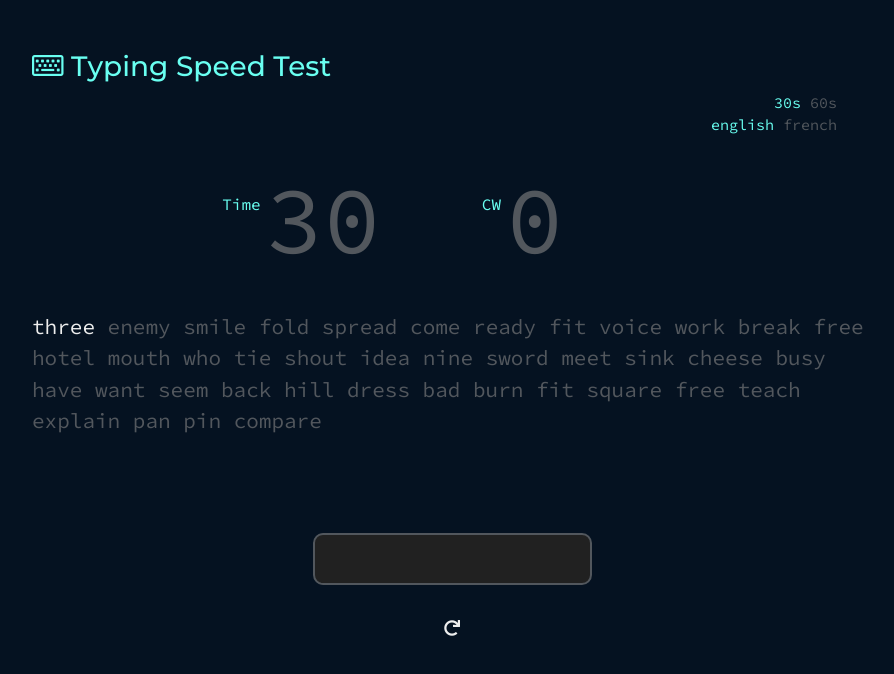
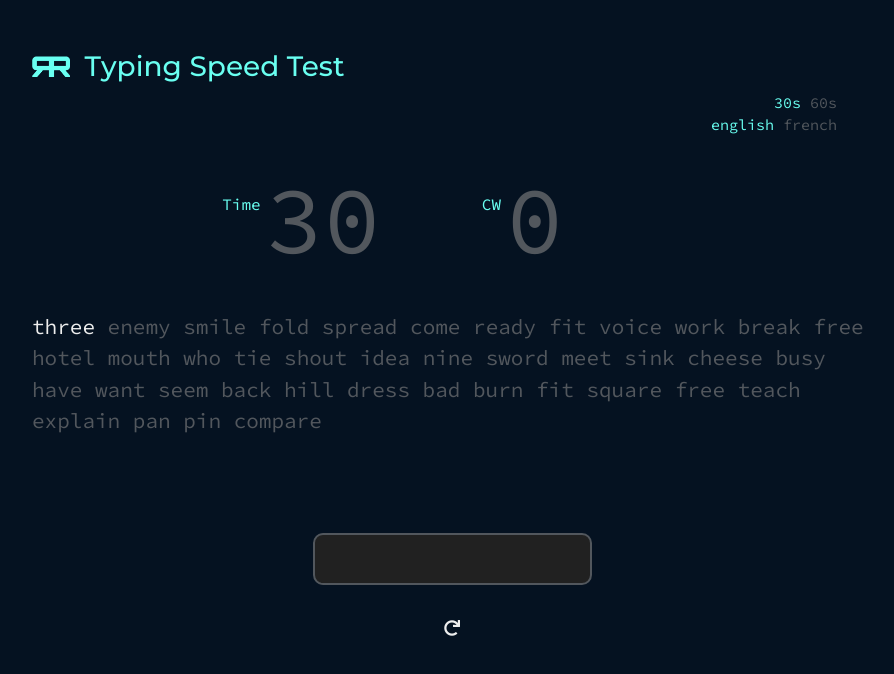
Before and after one commit to radouane-tamouss/Typing-Speed-Test, a plain HTML site: page test.html in a window 1280 px wide. Shown: the whole page, without its empty margins (188-1082 px from the left). Drawn offline with nearby package versions, Linux system fonts and the light colour scheme.

Commit message:
Add files via upload

```diff
--- a/styles.css
+++ b/styles.css
@@ -94,6 +94,11 @@ a:focus,a:hover{
   text-decoration: none;
 }
 
+.logo-blue
+{
+  margin-right: 7px;
+  margin-bottom: 4px;
+  width: 38px;}
 footer{
   padding: 20px;
   font-size: 15px;
--- a/test.html
+++ b/test.html
@@ -22,7 +22,7 @@
     <div class="container-fluid box ">
       <div class="top">
 
-        <h1 id="heading" class = "yellow"><i class="far fa-keyboard" class="yellow"> </i> Typing Speed Test</h1>
+        <h1 id="heading" class = "yellow"> <img src="logoblue.png" class="logo-blue">  Typing Speed Test</h1>
           <div class="limits-box">
 
             <div class="limit">
```
Also changed, not shown: index.html (+1 -1 lines), app.js (line endings or trailing spaces), logoblue.png (added).
